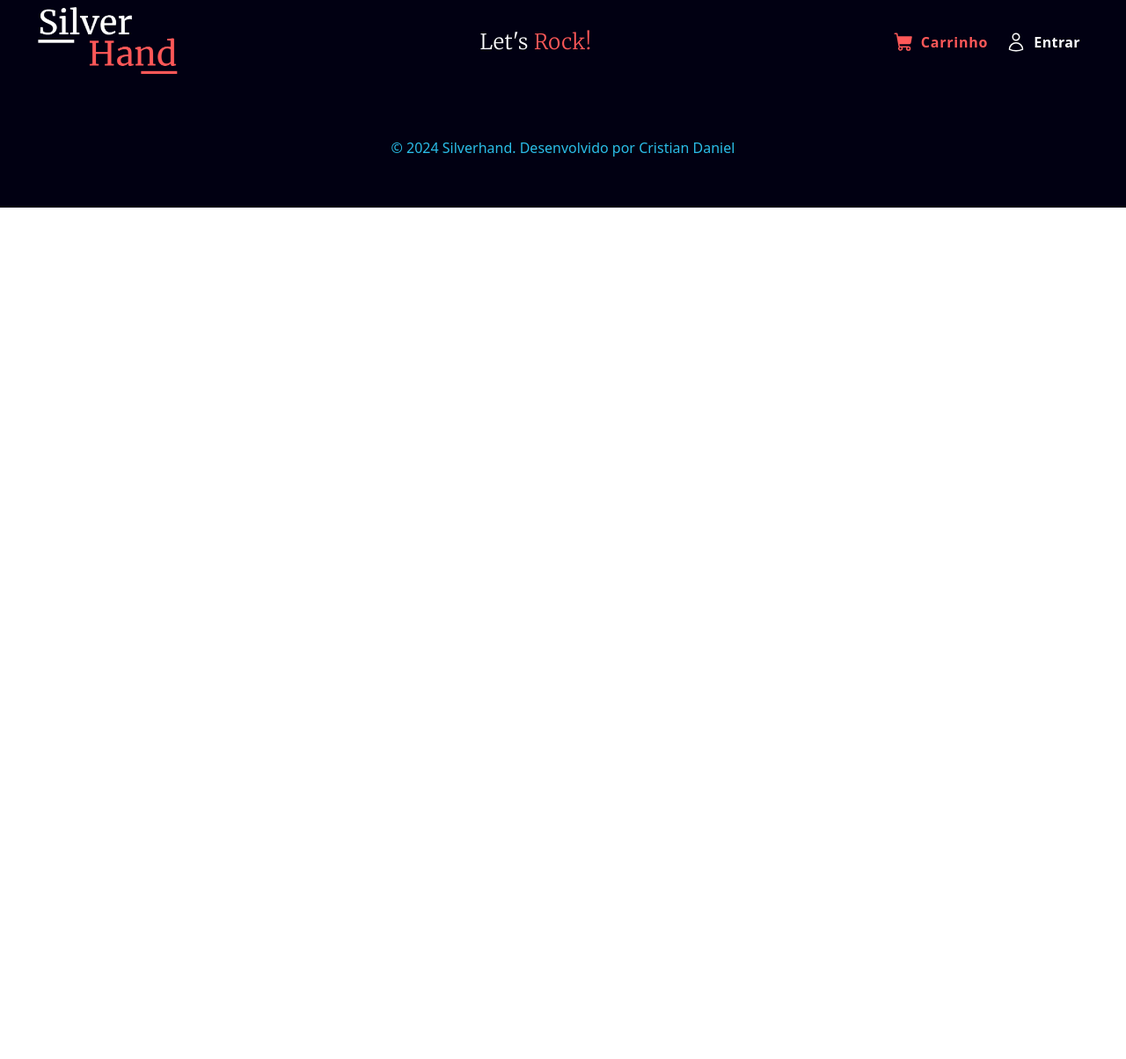
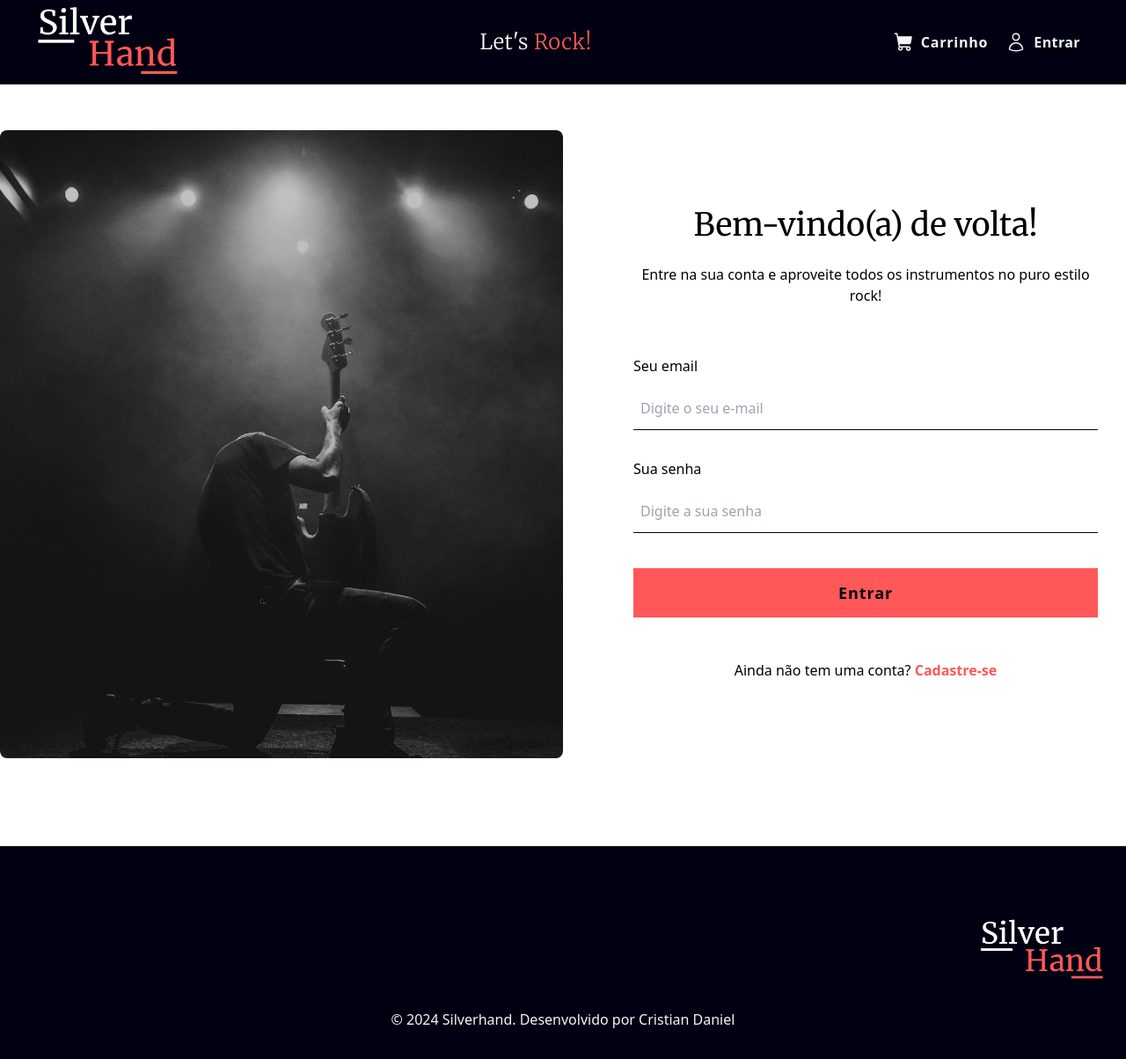
Before and after one commit to CristianDaniel1/silverhand-store, a React (Vite) app: page /login in a window 1280 px wide. Shown: the top 1204 px of the page at 88% size. Before the commit the page ends 800 px from the top, so only its background shows below. Built offline with nearby package versions, Linux system fonts and the light colour scheme.

Commit message:
Adição de login e ajustes gerais no css

```diff
--- a/src/components/Footer.tsx
+++ b/src/components/Footer.tsx
@@ -1,10 +1,22 @@
+import logo from '../assets/logo.png';
+
 export const Footer = () => {
   return (
-    <footer className="pt-[4.5rem] lg:pt-[6.25rem] bg-secundary text-tertiary">
-      <p className="text-center pt-14 pb-14 px-3">
-        &copy; 2024 Silverhand. Desenvolvido por{' '}
-        <span className="">Cristian Daniel</span>
-      </p>
+    <footer className="bg-secundary py-20 text-slate-100">
+      <div className="max-container padding-x">
+        <div className="w-36 ml-auto">
+          <img
+            src={logo}
+            height={120}
+            width={180}
+            alt="Logo Silverhand Store"
+            className="object-contain"
+          />
+        </div>
+        <p className="text-center pt-6">
+          &copy; 2024 Silverhand. Desenvolvido por Cristian Daniel
+        </p>
+      </div>
     </footer>
   );
 };
--- a/src/components/header/BasicHeader.tsx
+++ b/src/components/header/BasicHeader.tsx
@@ -22,7 +22,7 @@ export const BasicHeader = () => {
           Let's <span className="text-primary">Rock!</span>
         </div>
         <div className="ml-auto lg:ml-0 flex items-center justify-center gap-2">
-          <button className="flex gap-2 items-center text-primary hover:text-white duration-200 relative">
+          <button className="flex gap-2 items-center text-slate-100 hover:text-primary duration-200 relative">
             <CartIcon />
             <span className="hidden md:block tracking-wider font-semibold">
               Carrinho
@@ -30,7 +30,7 @@ export const BasicHeader = () => {
           </button>
           <Link
             to="/login"
-            className="hidden sm:flex sm:gap-2 sm:items-center text-white px-3 py-3"
+            className="flex sm:gap-2 sm:items-center text-slate-100 hover:text-primary duration-200 px-3 py-3"
           >
             <UserIcon />
             Entrar
--- a/src/components/header/Header.tsx
+++ b/src/components/header/Header.tsx
@@ -32,7 +32,7 @@ export const Header = () => {
           Let's <span className="text-primary">Rock!</span>
         </div>
         <div className="ml-auto lg:ml-0 flex items-center justify-center gap-2">
-          <button className="flex gap-2 items-center text-primary hover:text-white duration-200 relative">
+          <button className="flex gap-2 items-center text-slate-100 hover:text-primary duration-200 relative">
             <CartIcon />
             <span className="hidden md:block tracking-wider font-semibold">
               Carrinho
@@ -40,7 +40,7 @@ export const Header = () => {
           </button>
           <Link
             to="/login"
-            className="hidden sm:flex sm:gap-2 sm:items-center text-white px-3 py-3"
+            className="flex sm:gap-2 sm:items-center text-slate-100 hover:text-primary duration-200 px-3 py-3"
           >
             <UserIcon />
             Entrar
--- a/src/components/instrumentShop/ShopContainer.tsx
+++ b/src/components/instrumentShop/ShopContainer.tsx
@@ -1,7 +1,7 @@
 import { ShopList } from './ShopList.tsx';
 import { ShopItem } from './ShopItem.tsx';
 import { Instruments } from '../../data.ts';
-import img from '../../assets/tyler-clemmensen-TW-wknV1oZo-unsplash.jpg';
+import img from '../../assets/cool-guitar.jpg';
 
 export const ShopContainer = () => {
   // const [selectedCategory, setSelectedCategory] = useState();
@@ -11,7 +11,7 @@ export const ShopContainer = () => {
       <div className="flex justify-between items-center flex-wrap gap-6 bg-secundary h-60 relative">
         <img
           src={img}
-          alt=""
+          alt="Silverhand Samurai"
           className="object-cover h-full w-full opacity-40"
         />
         <h2 className="padding-y font-merry font-light text-3xl xl:text-4xl text-center w-full text-white absolute">
--- /dev/null
+++ b/src/components/ui/Input.tsx
@@ -0,0 +1,23 @@
+import { type ComponentPropsWithoutRef } from 'react';
+
+type InputProps = {
+  label: string;
+  id: string;
+} & ComponentPropsWithoutRef<'input'>;
+
+export const Input = ({ label, id, ...props }: InputProps) => {
+  return (
+    <div className="py-4">
+      <label htmlFor={id} className="block font-medium pb-3">
+        {label}
+      </label>
+      <input
+        id={id}
+        name={id}
+        required
+        {...props}
+        className="px-2 py-3 w-full text-secundary border-b border-b-secundary focus-visible:outline focus:outline-neutral-600"
+      />
+    </div>
+  );
+};
--- a/src/index.css
+++ b/src/index.css
@@ -30,7 +30,7 @@
   }
 
   .underline-visual::before {
-    @apply content-[''] absolute bottom-4 left-0 w-20 h-[4px] bg-primary;
+    @apply content-[''] absolute bottom-4 left-0 w-20 h-[3px] xl:h-[4px] bg-primary;
   }
 }
 
--- a/src/pages/InstrumentDetails.tsx
+++ b/src/pages/InstrumentDetails.tsx
@@ -22,6 +22,9 @@ export const InstrumentDetails = () => {
         <section className="padding-y max-container sm:padding-x">
           <article className="mt-10 grid grid-cols-1 md:grid-cols-2 gap-8 lg:gap-20">
             <div className="w-full h-full aspect-square relative animate-[opacity_0.5s_ease-in-out_backwards] shadow-lg">
+              <button className="absolute top-4 left-4 size-24 border border-secundary/10 overflow-clip rounded-lg">
+                <img src={image} alt={name} className="aspect-square" />
+              </button>
               <img
                 src={image}
                 alt={name}
@@ -44,10 +47,16 @@ export const InstrumentDetails = () => {
                 </h3>
                 <div className="pb-6 grid grid-cols-2 gap-4">
                   <div className="px-4 py-3 border border-secundary/20">
-                    Número de Cordas: {stringNum}
+                    Número de Cordas:{' '}
+                    <span className="text-primary font-medium">
+                      {stringNum}
+                    </span>
                   </div>
                   <div className="px-4 py-3 border border-secundary/20">
-                    Categoria: {category}
+                    Categoria:{' '}
+                    <span className="capitalize text-primary font-medium">
+                      {category}
+                    </span>
                   </div>
                 </div>
               </div>
--- a/src/pages/InstrumentShop.tsx
+++ b/src/pages/InstrumentShop.tsx
@@ -13,7 +13,9 @@ export const InstrumentShop = () => {
             <img
               src={heroImg}
               alt="Imagem do inicio"
-              className="object-cover h-full w-full"
+              width={616}
+              height={616}
+              className="object-cover h-full w-full aspect-square"
             />
           </div>
           <section className="padding-y padding-x max-container">
--- a/src/pages/Login.tsx
+++ b/src/pages/Login.tsx
@@ -1,9 +1,57 @@
+import { Link } from 'react-router';
 import { BasicHeader } from '../components/header/BasicHeader.tsx';
+import { Button } from '../components/ui/Button.tsx';
+import { Input } from '../components/ui/Input.tsx';
+
+import loginImg from '../assets/rock-in.jpg';
 
 export const Login = () => {
   return (
     <>
       <BasicHeader />
+      <main className="relative overflow-x-clip lg:pt-12">
+        <section className="padding-y grid grid-cols-1 lg:grid-cols-2 max-container">
+          <div className="h-full w-full overflow-clip aspect-video rounded-lg hidden lg:flex">
+            <img
+              src={loginImg}
+              alt="taças de vinho em cima de uma mesa"
+              className="object-cover w-full h-full brightness-75 aspect-video"
+            />
+          </div>
+          <div className="max-container md:padding-x flex items-center py-6">
+            <form className=" px-8 md:px-14 py-16 xl:w-[40rem] mx-auto rounded-md animate-[slide-up_0.5s_ease-in-out_backwards]">
+              <h2 className="text-4xl pb-6 font-merry text-center">
+                Bem-vindo(a) de volta!
+              </h2>
+              <p className="pb-10 text-center">
+                Entre na sua conta e aproveite todos os instrumentos no puro
+                estilo rock!
+              </p>
+              <Input
+                id="email"
+                label="Seu email"
+                type="email"
+                placeholder="Digite o seu e-mail"
+              />
+              <Input
+                id="password"
+                label="Sua senha"
+                placeholder="Digite a sua senha"
+                type="password"
+              />
+              <Button className="text-lg my-6 w-full" bgColor>
+                Entrar
+              </Button>
+              <p className="text-center mt-6">
+                Ainda não tem uma conta?{' '}
+                <Link to="/" className="text-primary font-semibold">
+                  Cadastre-se
+                </Link>
+              </p>
+            </form>
+          </div>
+        </section>
+      </main>
     </>
   );
 };
```
Also changed, not shown: src/assets/rock-concert.jpg (renamed from src/assets/vishnu-r-nair-m1WZS5ye404-unsplash.jpg), 1 other file (tests, documents, lock files or other folders).
